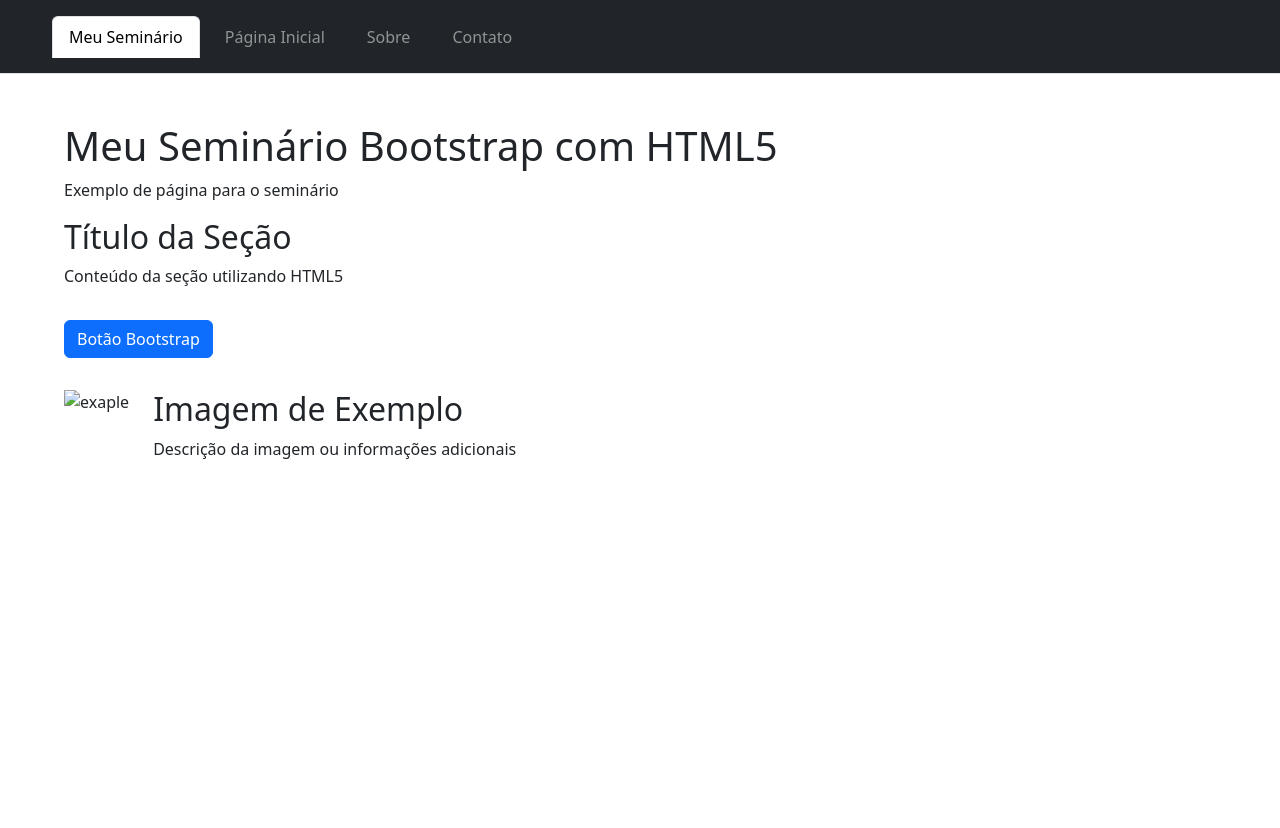
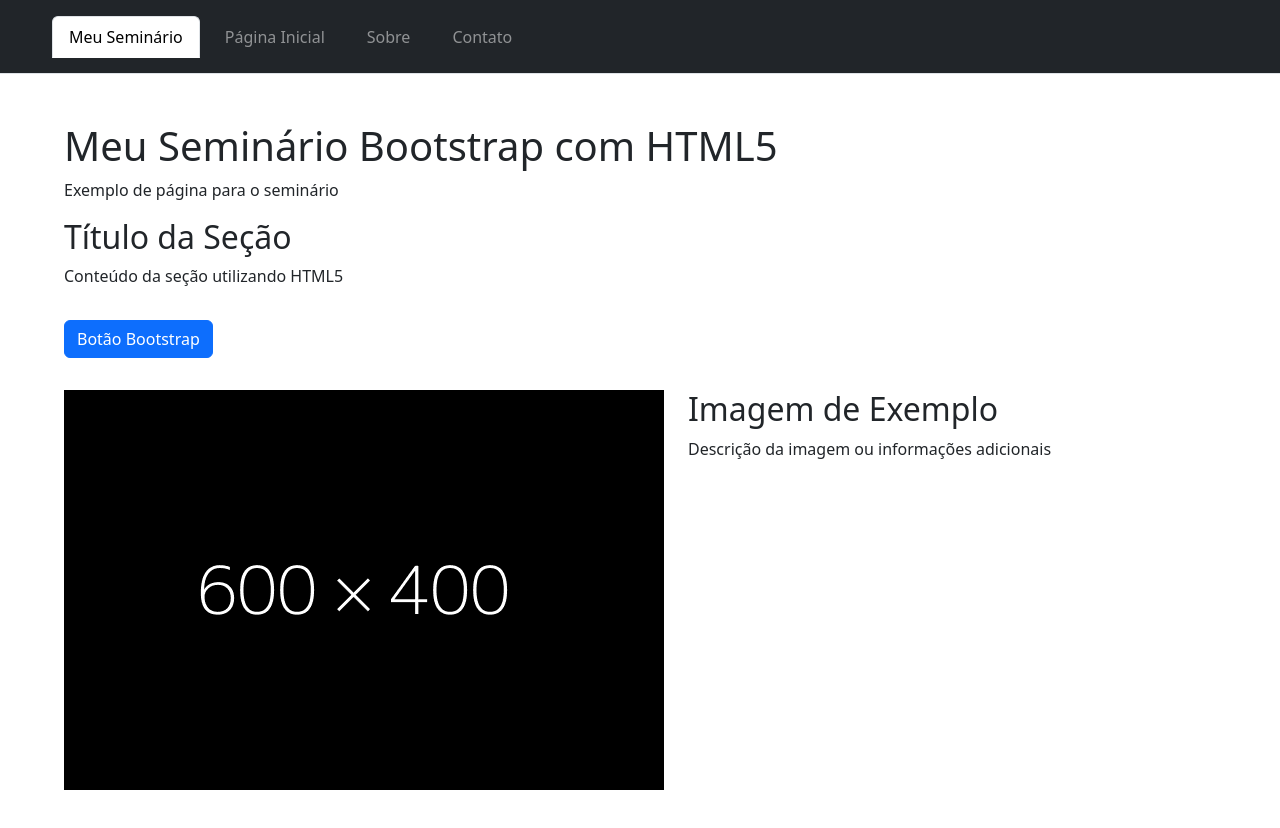
Before and after one commit to raphss/Bootstrap-Seminario, a plain HTML site: page index.html in a window 1280 px wide. Before the commit the page ends 800 px from the top, so only its background shows below. Drawn offline with Linux system fonts and the light colour scheme.

Commit message:
first commit

```diff
--- a/index.html
+++ b/index.html
@@ -1 +1 @@
-<!doctype html><html lang="en"><head><meta charset="UTF-8"><meta name="viewport" content="width=device-width,initial-scale=1"><title>Seminário Bootstrap</title></head><body><nav class="nav nav-tabs px-5 py-3 bg-dark" id="nav-tab" role="tablist"><a class="nav-link active mx-1" href="#" data-bs-toggle="tab" role="tab">Meu Seminário</a> <a class="nav-link mx-1" href="#" data-bs-toggle="tab" role="tab">Página Inicial</a> <a class="nav-link mx-1" href="#" data-bs-toggle="tab" role="tab">Sobre</a> <a class="nav-link mx-1" href="#" data-bs-toggle="tab" role="tab">Contato</a></nav><div class="container py-5 px-3 mx-5"><h1>Meu Seminário Bootstrap com HTML5</h1><p>Exemplo de página para o seminário</p><h2>Título da Seção</h2><p>Conteúdo da seção utilizando HTML5</p><button class="btn btn-primary my-3">Botão Bootstrap</button><br><div class="d-flex my-3 img-div"><img src="example.png" alt="exaple" class="img-fluid"><div class="px-4"><h2>Imagem de Exemplo</h2><p>Descrição da imagem ou informações adicionais</p></div></div></div><script defer="defer" src="runtime.bundle.js"></script><script defer="defer" src="index.bundle.js"></script></body></html>
+<!doctype html><html lang="en"><head><meta charset="UTF-8"><meta name="viewport" content="width=device-width,initial-scale=1"><title>Seminário Bootstrap</title></head><body><nav class="nav nav-tabs px-5 py-3 bg-dark" id="nav-tab" role="tablist"><a class="nav-link active mx-1" href="#" data-bs-toggle="tab" role="tab">Meu Seminário</a> <a class="nav-link mx-1" href="#" data-bs-toggle="tab" role="tab">Página Inicial</a> <a class="nav-link mx-1" href="#" data-bs-toggle="tab" role="tab">Sobre</a> <a class="nav-link mx-1" href="#" data-bs-toggle="tab" role="tab">Contato</a></nav><div class="container py-5 px-3 mx-5"><h1>Meu Seminário Bootstrap com HTML5</h1><p>Exemplo de página para o seminário</p><h2>Título da Seção</h2><p>Conteúdo da seção utilizando HTML5</p><button class="btn btn-primary my-3">Botão Bootstrap</button><br><div class="d-flex my-3 img-div"><img src="./images/example.png" alt="exaple" class="img-fluid"><div class="px-4"><h2>Imagem de Exemplo</h2><p>Descrição da imagem ou informações adicionais</p></div></div></div><script defer="defer" src="runtime.bundle.js"></script><script defer="defer" src="index.bundle.js"></script></body></html>
```
Also changed, not shown: images/example.png (added).
